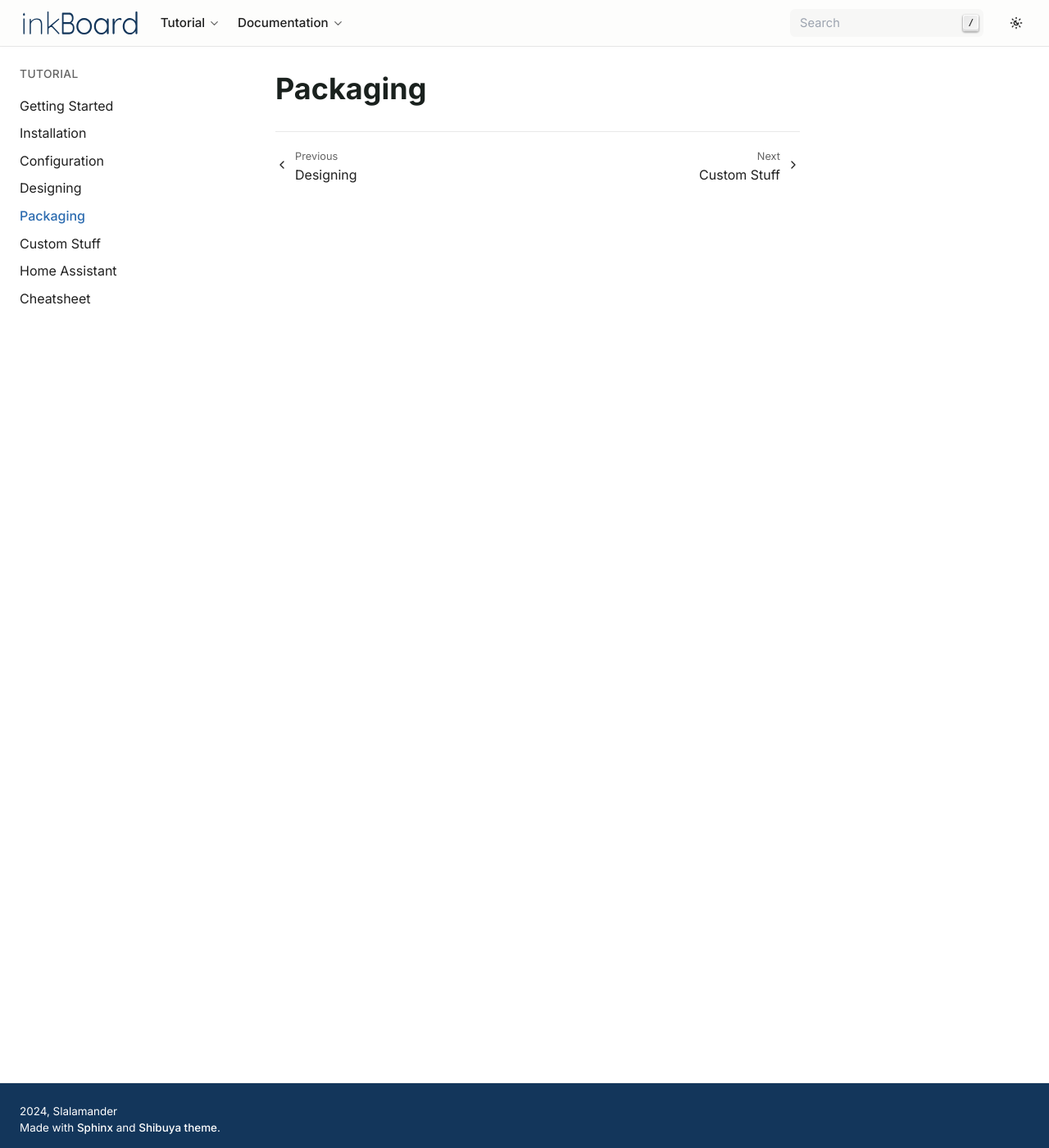
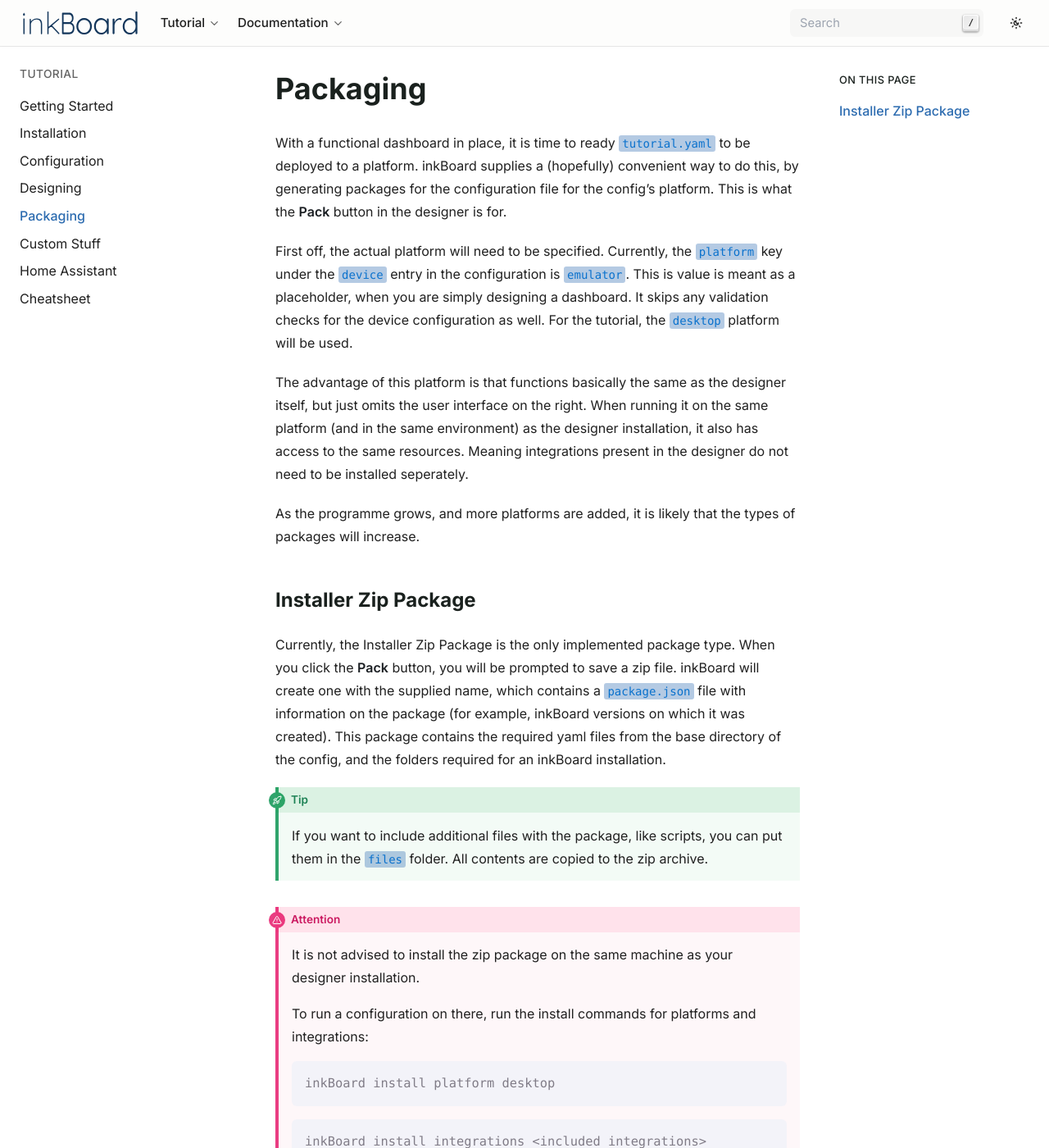
Before and after one commit to Slalamander/inkBoard-docs, a Sphinx documentation site: the page built from docs/source/tutorial/packaging.rst, in a window 1280 px wide and 1400 px high. Shown: the whole window at 82% size. Built offline with Sphinx 7.4.7, drawn with Linux system fonts in a browser that asks for light colours; some of the changed text lies outside the part shown.

Commit message:
write introduction

```diff
--- a/docs/source/tutorial/packaging.rst
+++ b/docs/source/tutorial/packaging.rst
@@ -1,2 +1,43 @@
 Packaging
 ==========
+
+With a functional dashboard in place, it is time to ready ``tutorial.yaml`` to be deployed to a platform.
+inkBoard supplies a (hopefully) convenient way to do this, by generating packages for the configuration file for the config's platform.
+This is what the **Pack** button in the designer is for.
+
+First off, the actual platform will need to be specified. Currently, the ``platform`` key under the ``device`` entry in the configuration is ``emulator``.
+This is value is meant as a placeholder, when you are simply designing a dashboard. It skips any validation checks for the device configuration as well.
+For the tutorial, the ``desktop`` platform will be used.
+
+The advantage of this platform is that functions basically the same as the designer itself, but just omits the user interface on the right.
+When running it on the same platform (and in the same environment) as the designer installation, it also has access to the same resources. Meaning integrations present in the designer do not need to be installed seperately.
+
+As the programme grows, and more platforms are added, it is likely that the types of packages will increase.
+
+
+Installer Zip Package
+-------------------------------
+Currently, the Installer Zip Package is the only implemented package type. When you click the **Pack** button, you will be prompted to save a zip file.
+inkBoard will create one with the supplied name, which contains a ``package.json`` file with information on the package (for example, inkBoard versions on which it was created).
+This package contains the required yaml files from the base directory of the config, and the folders required for an inkBoard installation.
+
+.. tip::
+    If you want to include additional files with the package, like scripts, you can put them in the ``files`` folder. All contents are copied to the zip archive.
+
+
+
+.. attention::
+    It is not advised to install the zip package on the same machine as your designer installation.
+
+    To run a configuration on there, run the install commands for platforms and integrations:
+
+    .. code-block::
+
+        inkBoard install platform desktop
+
+    .. code-block::
+
+        inkBoard install integrations <included integrations>
+
+    |
+    |  In the future, this will be simplified to allow passing a configuration, such that only a single command will be needed.
```
